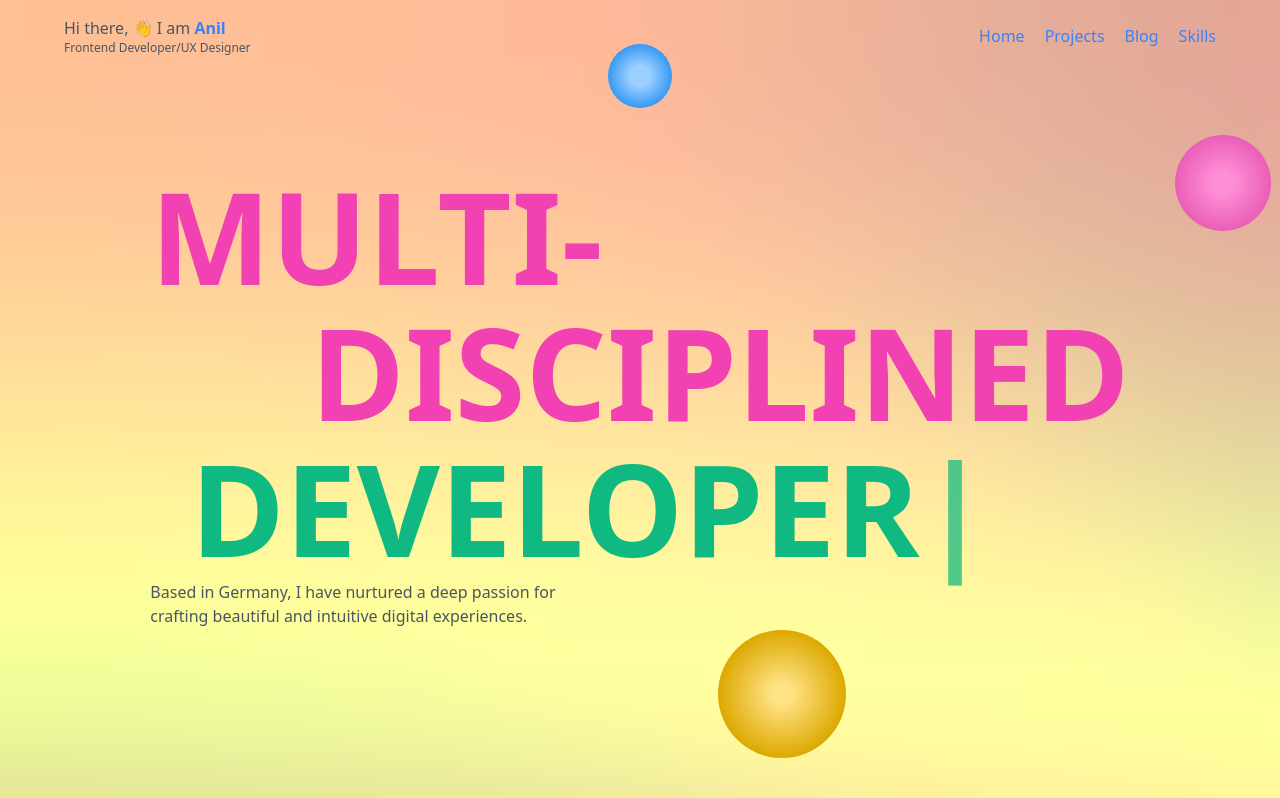
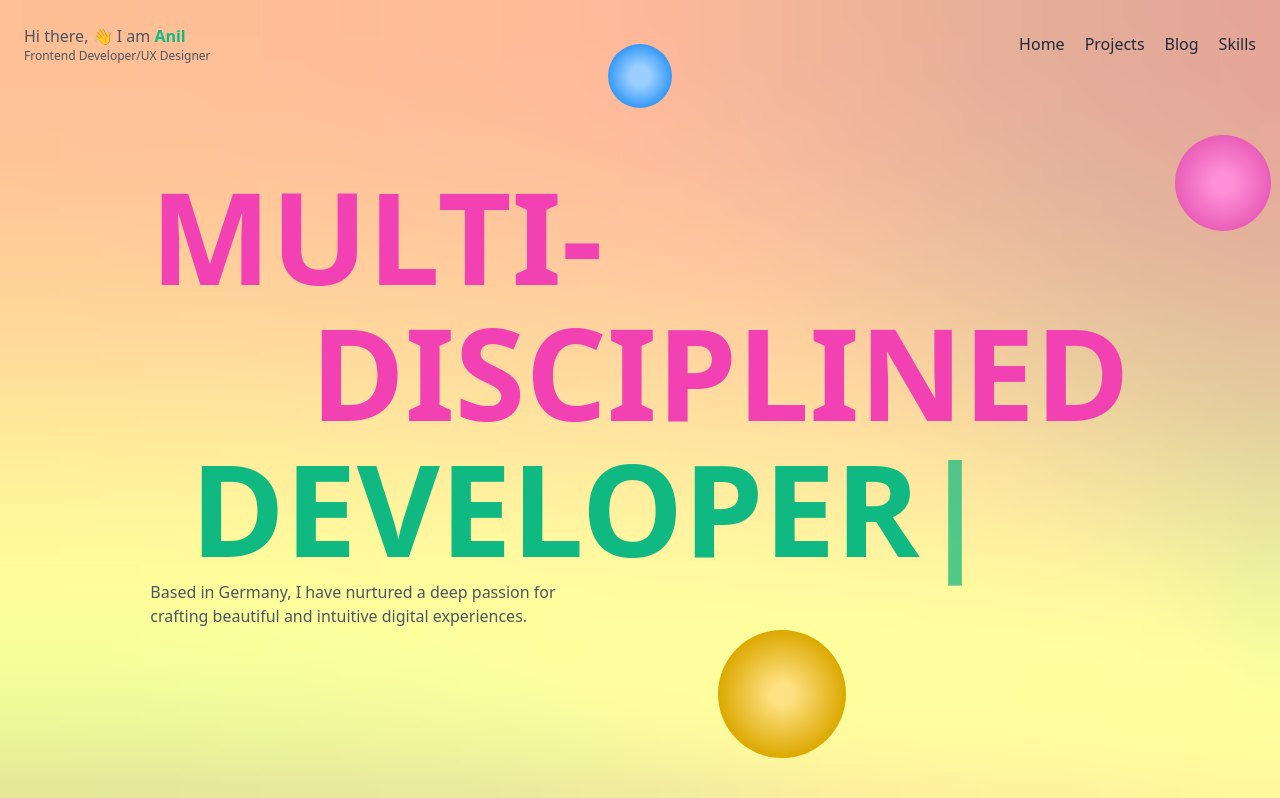
Before and after one commit to cursedxp/portfolio-site, a React (Vite) app: page / in a window 1280 px wide. Shown: the top 798 px of the page. Built offline with nearby package versions, Linux system fonts and the light colour scheme.

Commit message:
🎨 (Header.jsx): update the color of the name "Anil" to use the emerald color instead of blue for better visual contrast 🎨 (Header.jsx): update the color of the navigation links to use gray-800 instead of blue-500 for better visual contrast

```diff
--- a/src/components/Header/Header.jsx
+++ b/src/components/Header/Header.jsx
@@ -1,17 +1,17 @@
 export default function Header() {
   return (
-    <header className=" z-50 fixed top-0 left-0  w-full p-4">
-      <nav className="flex justify-between  items-center max-w-6xl mx-auto">
+    <header className=" z-50 fixed top-0 left-0  w-full p-6">
+      <nav className="flex justify-between  items-center  mx-auto">
         <div className="flex flex-col">
           <span className="text-gray-600">
             Hi there, 👋 I am
-            <span className=" font-bold text-blue-500"> Anil</span>
+            <span className=" font-bold text-emerald-500"> Anil</span>
           </span>
           <span className="text-gray-600 text-xs">
             Frontend Developer/UX Designer
           </span>
         </div>
-        <ul className="flex gap-5 text-blue-500">
+        <ul className="flex gap-5 text-gray-800">
           <li>Home</li>
           <li>Projects</li>
           <li>Blog</li>
```
